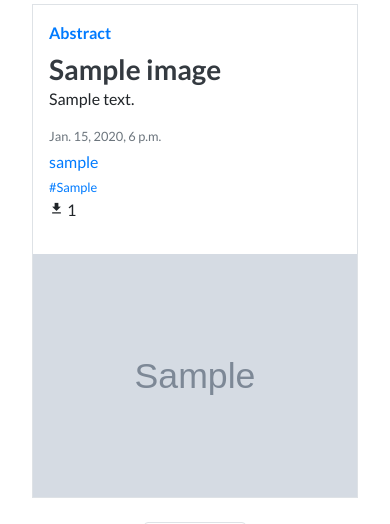
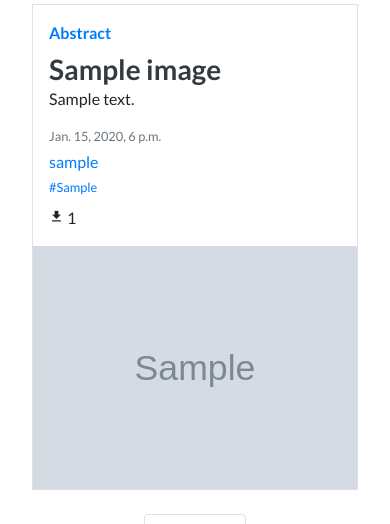
Before and after one commit to allen1124/CaThink, a Django app: page /images/ in a window 390 px wide. Shown: the part 340-864 px from the top of the page. Run offline with Django 3.2, Linux system fonts and the light colour scheme; tables that the repository leaves empty hold one stand-in row (values such as "Sample post"); grey boxes marked "Sample" are stand-in pictures; some libraries are stand-ins or nearby versions.

Commit message:
design again ....

```diff
--- a/templates/images.html
+++ b/templates/images.html
@@ -90,13 +90,13 @@
                         {% for tag in image.tag.split %}
                             <a class="small" href="?q={{ tag }}">#{{ tag }}</a>
                         {% endfor %}
-                        <p><i class="material-icons" style="font-size:15px;">file_download</i>
+                        <div class="mt-2"><i class="material-icons" style="font-size:15px;">file_download</i>
                             {{ image.download_count }}
-                        </p>
+                        </div>
                     </div>
 
                 <div class="col-md-8 m-0 p-0">
-                    <a href="/images/detail/{{ image.id }}"><img class="col-md-12 p-0 pull-right img-responsive " width="70%" height="100%" src="{{ image.image.url }}" alt="Card image cap"></a>
+                    <a href="/images/detail/{{ image.id }}"><img class="col-md-12 p-0 pull-right img-responsive " width="100%"  src="{{ image.image.url }}" alt="Card image cap"></a>
                 </div>
              </div>
         </div>
```
